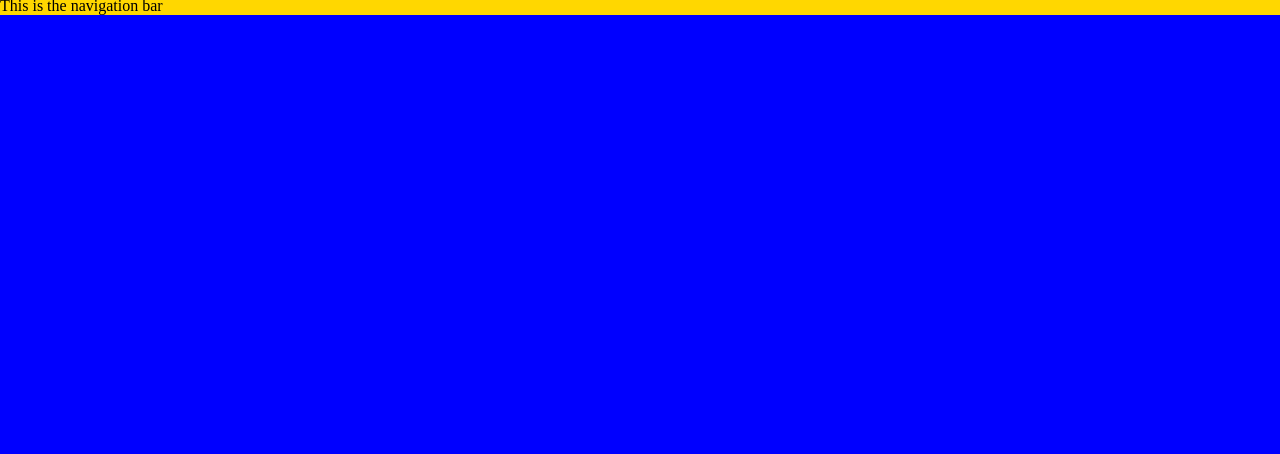
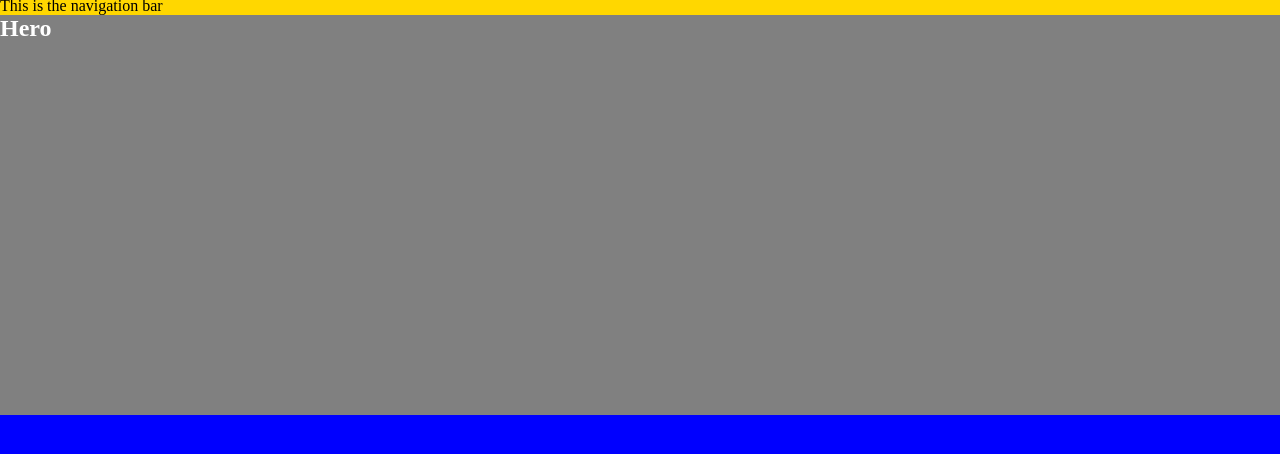
Before and after one commit to Dresaint/turin-tech-classes, a plain HTML site: page Version Control/index.html in a window 1280 px wide. Shown: the part 40-494 px from the top of the page. Drawn offline with Linux system fonts and the light colour scheme.

Commit message:
added  a hero section

```diff
--- a/Version Control/index.css
+++ b/Version Control/index.css
@@ -12,3 +12,8 @@ header{
     background-color: gold;
     color: black;
 }
+
+.hero{
+    background-color: grey;
+    min-height: 50vh;
+}
--- a/Version Control/index.html
+++ b/Version Control/index.html
@@ -11,5 +11,8 @@
     <header>
         This is the navigation bar
     </header>
+    <section class="hero">
+        <h2>Hero</h2>
+    </section>
 </body>
 </html>
```
